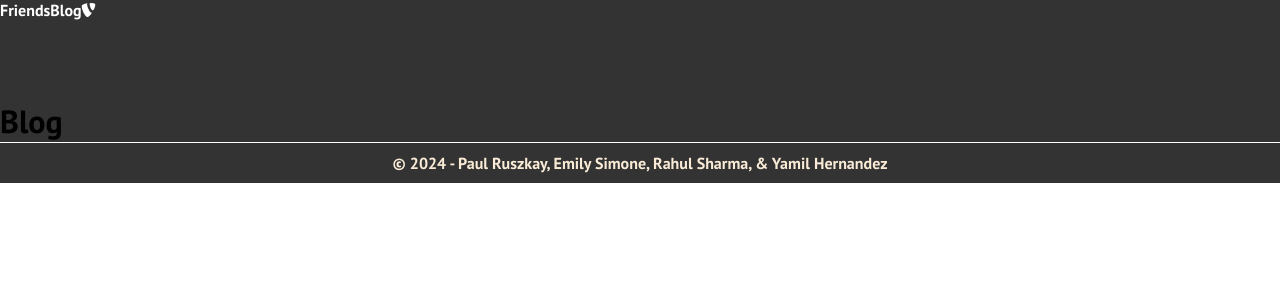
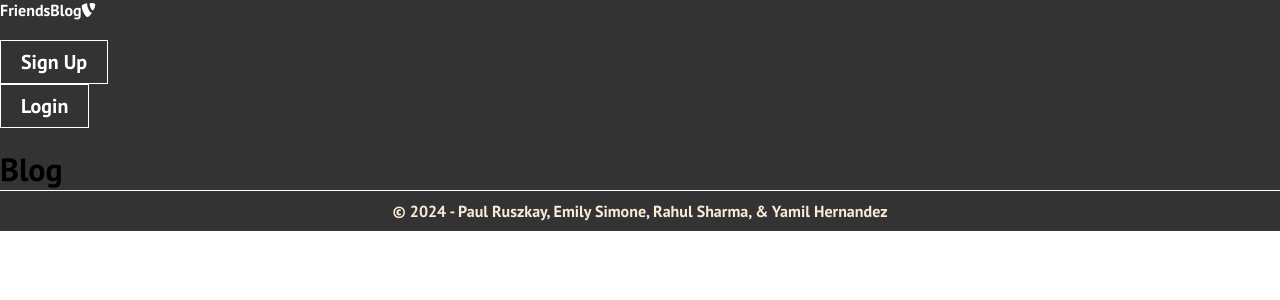
Before and after one commit to PaulRusz/FriendsBlog, a React (Vite) app in the folder client/: page / in a window 1280 px wide. Shown: the top 300 px of the page. Built offline with nearby package versions, Linux system fonts and the light colour scheme.

Commit message:
Fix Nav Button Display

```diff
--- a/client/src/components/Button/Index.jsx
+++ b/client/src/components/Button/Index.jsx
@@ -1,23 +1,16 @@
-import { Link } from 'react-router-dom'
 import './Index.css'
 
 const Styles = ['Primary', 'Outline'];
 const Sizes =['Medium', 'Large'];
 
-const Button = ({ Path, ExtraClasses }) => {
-    <Link to={Path} className={`Btn-Mobile ${ExtraClasses}`}>
-        <ButtonElement />
-    </Link>
-}
-
-const ButtonElement = ({children, Type, Onclick, ButtonStyle, ButtonSize}) => {
+const Button = ({children, Type, Onclick, ButtonStyle, ButtonSize, ExtraClasses}) => {
     const CheckButtonStyle = Styles.includes(ButtonStyle) ? ButtonStyle : Styles[0];
 
     const CheckButtonSize = Sizes.includes(ButtonSize) ? ButtonSize : Sizes[0];
 
     return (
         <button
-            className={`Btn ${CheckButtonStyle} ${CheckButtonSize}`}
+            className={`Btn ${CheckButtonStyle} ${CheckButtonSize} ${ExtraClasses}`}
             onClick= {Onclick}
             type={Type}
         >
```
